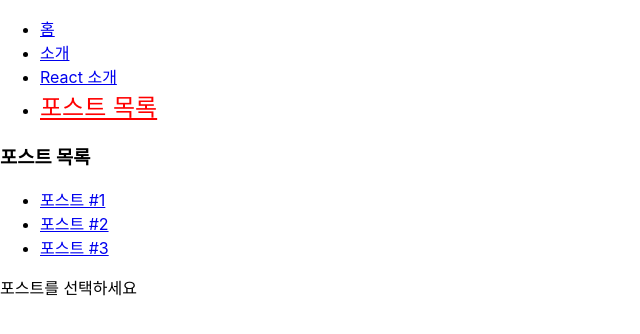
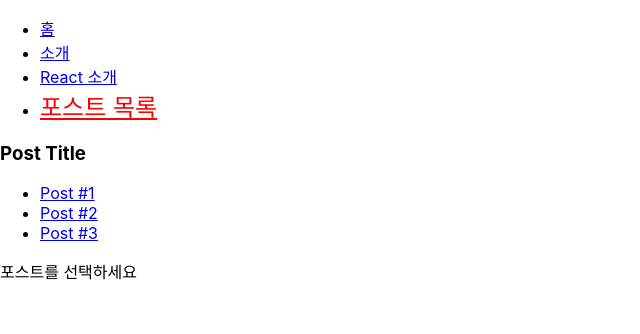
Before and after one commit to AyeMyaSan/react_practice, a React app: page /posts in a window 1280 px wide. Shown: the top 334 px of the page, without its empty margins (0-640 px from the left). Built offline with nearby package versions, Linux system fonts and the light colour scheme.

Commit message:
Update Posts.js

```diff
--- a/src/pages/Posts.js
+++ b/src/pages/Posts.js
@@ -6,11 +6,11 @@ import { Link,Route } from 'react-router-dom';
 const Posts = ({match}) => {
     return (
         <div>
-            <h3>포스트 목록</h3>
+            <h3>Post Title</h3>
             <ul>
-                <li><Link to={`${match.url}/1`}>포스트 #1</Link></li>
-                <li><Link to={`${match.url}/2`}>포스트 #2</Link></li>
-                <li><Link to={`${match.url}/3`}>포스트 #3</Link></li>
+                <li><Link to={`${match.url}/1`}>Post #1</Link></li>
+                <li><Link to={`${match.url}/2`}>Post #2</Link></li>
+                <li><Link to={`${match.url}/3`}>Post #3</Link></li>
             </ul>
             <Route exact path={match.url} render = {() => (<p>포스트를 선택하세요</p>)}/>
             <Route exact path={`${match.rul}/:id`} component={Post}/>
```
